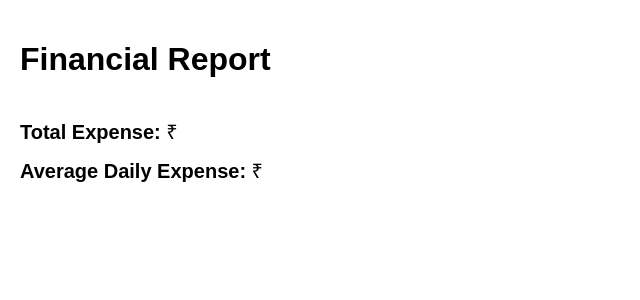
After one commit to pvshyamlal/Intelligent-Financial-Planning-Project, a Django app: template financial_planner/accounts/templates/accounts/financial_reports.html in a window 1280 px wide. The commit adds this page. Shown: the top 300 px of the page, without its empty margins (0-640 px from the left). Run offline with Django 3.2, Linux system fonts and the light colour scheme; the template is opened without the code that fills it, so the values that code supplies are empty.

Commit message:
added expenses report file and bar graph is remaning to be added

```diff
--- /dev/null
+++ b/financial_planner/accounts/templates/accounts/financial_reports.html
@@ -0,0 +1,41 @@
+<!DOCTYPE html>
+<html lang="en">
+<head>
+    <meta charset="UTF-8">
+    <meta name="viewport" content="width=device-width, initial-scale=1.0">
+    <title>Financial Reports</title>
+    <style>
+        body {
+            font-family: Arial, sans-serif;
+            margin: 0;
+            padding: 20px;
+        }
+        .report-container {
+            margin-bottom: 30px;
+        }
+        .report-container h2 {
+            color: #333;
+        }
+        .report-item {
+            font-size: 20px;
+            margin-bottom: 12px;
+        }
+        .report-item strong {
+            font-weight: bold;
+        }
+    </style>
+</head>
+<body>
+    <div class="report-container">
+        <h1>Financial Report</h1>
+        <br>
+        <div class="report-item">
+            <strong>Total Expense:</strong> ₹{{ total_expense|floatformat:2 }}
+        </div>
+
+        <div class="report-item">
+            <strong>Average Daily Expense:</strong> ₹{{ average_daily_expense|floatformat:2 }}
+        </div>
+    </div>
+</body>
+</html>
--- a/financial_planner/accounts/templates/accounts/profile.html
+++ b/financial_planner/accounts/templates/accounts/profile.html
@@ -149,6 +149,7 @@
         <div class="nav-title">Menu</div>
         <a href="{% url 'add_expenses' %}" target="content-frame">Add New Expenses</a>
         <a href="{% url 'view_expenses' %}" target="content-frame">View Expenses</a>
+        <a href="{% url 'financial_reports' %}" target="content-frame">Financial Reports</a>
     </div>
 
     <!-- Main Content Area -->
--- a/financial_planner/accounts/urls.py
+++ b/financial_planner/accounts/urls.py
@@ -13,4 +13,5 @@ urlpatterns = [
     path('view_expenses/', views.view_expenses, name='view_expenses'),
     path('edit_expense/<int:expense_id>/', views.edit_expense, name='edit_expense'),  # New URL for editing an expense
     path('delete_expense/<int:expense_id>/', views.delete_expense, name='delete_expense'),
+    path('financial_reports/', views.financial_reports, name='financial_reports'),
 ]
```
Also changed, not shown: financial_planner/accounts/views.py (+21 -0 lines).
